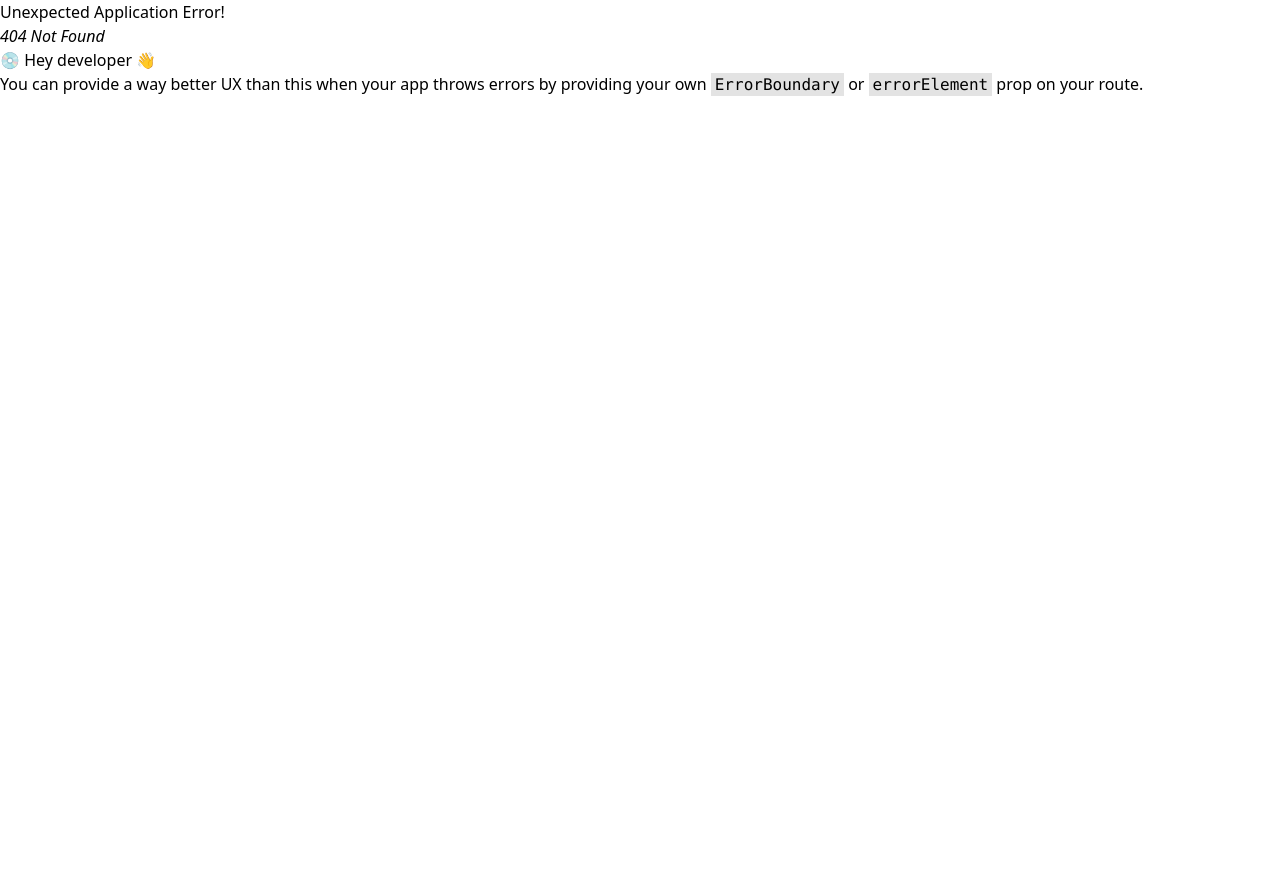
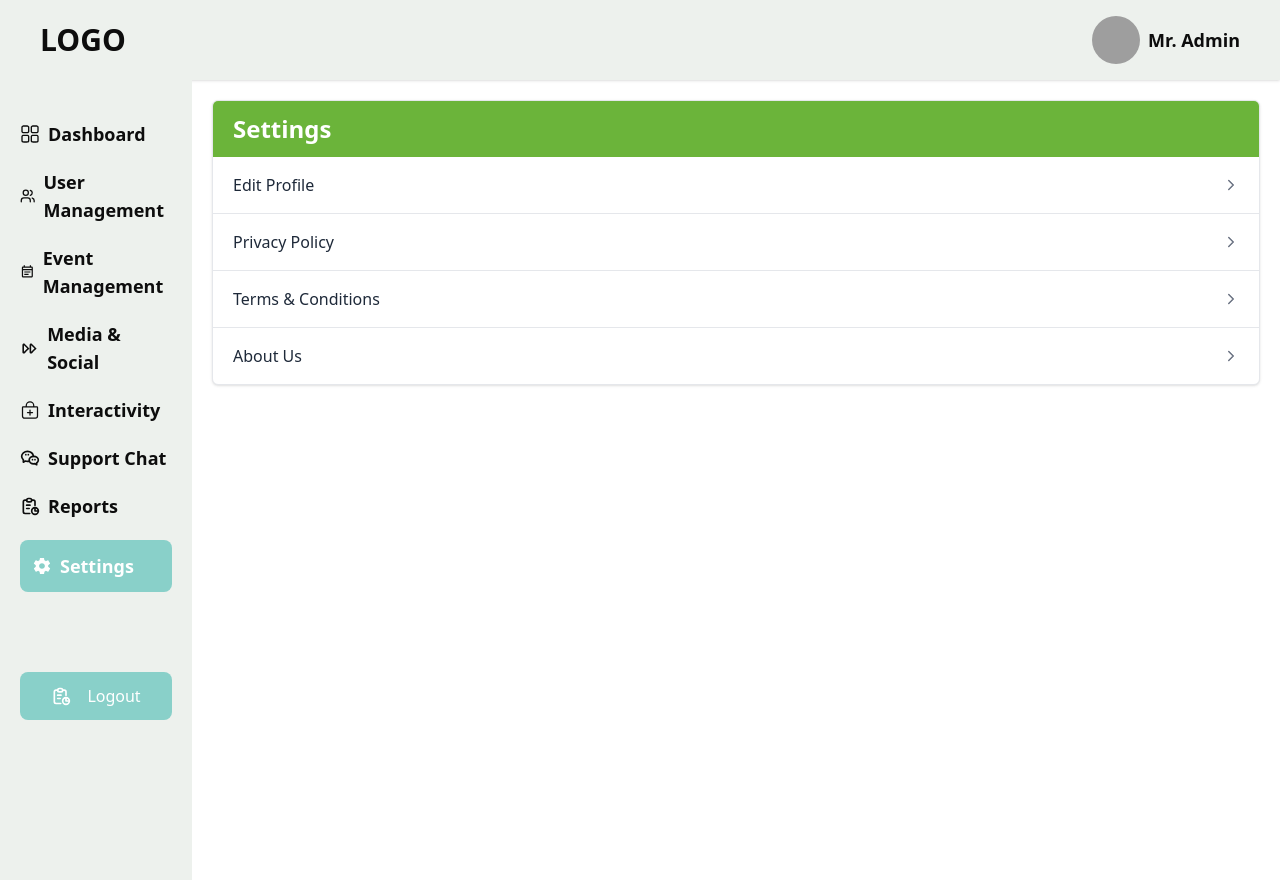
Before and after one commit to TAIJULAMAN/nicheLine-messaging-app-dashboard, a React (Vite) app: page /settings in a window 1280 px wide. Before the commit this address had no page. Before the commit the page ends 800 px from the top, so only its background shows below. Built offline with nearby package versions, Linux system fonts and the light colour scheme; grey boxes are pictures that could not be loaded.

Commit message:
comjplete settings pages

```diff
--- a/src/pages/Privacy Policy/PrivacyPolicy.jsx
+++ b/src/pages/Privacy Policy/PrivacyPolicy.jsx
@@ -9,7 +9,9 @@ export default function PrivacyPolicy() {
 
   return (
     <div className="p-5">
-      <h1 className="text-start text-3xl font-bold mb-5">Privacy Policy</h1>
+      <div className="bg-[#6BB43A] px-5 py-3 rounded-md mb-3">
+        <h1 className="text-white text-2xl font-bold">Privacy Policy</h1>
+      </div>
 
       <div className=" bg-white rounded shadow p-5 h-full">
         <ReactQuill
@@ -22,7 +24,7 @@ export default function PrivacyPolicy() {
       <div className="text-center py-5 w-full">
         <button
           onClick={() => console.log(content)}
-          className="bg-[#00c0b5] text-white font-semibold w-full py-2 rounded transition duration-200"
+          className="bg-[#74AA2E] text-white font-semibold w-full py-2 rounded transition duration-200"
         >
           Save changes
         </button>
--- /dev/null
+++ b/src/pages/Settings/Settings.jsx
@@ -0,0 +1,62 @@
+import { Link } from "react-router-dom";
+import { IoChevronForward } from "react-icons/io5";
+
+export default function Settings() {
+  return (
+    <div className="w-full mx-auto">
+      {/* Card */}
+      <div className="bg-white rounded-md shadow border border-gray-200 overflow-hidden">
+        {/* Header */}
+        <div className="bg-[#6BB43A] px-5 py-3">
+          <h1 className="text-white text-2xl font-bold">Settings</h1>
+        </div>
+
+        {/* List */}
+        <ul className="divide-y divide-gray-200">
+          {/* Edit Profile */}
+          <li>
+            <Link
+              to="/profile"
+              className="flex items-center justify-between px-5 py-4 hover:bg-gray-50 transition"
+            >
+              <span className="text-gray-800 text-base">Edit Profile</span>
+              <IoChevronForward className="text-gray-500" />
+            </Link>
+          </li>
+          {/* Privacy Policy */}
+          <li>
+            <Link
+              to="/privacy-policy"
+              className="flex items-center justify-between px-5 py-4 hover:bg-gray-50 transition"
+            >
+              <span className="text-gray-800 text-base">Privacy Policy</span>
+              <IoChevronForward className="text-gray-500" />
+            </Link>
+          </li>
+          {/* Terms & Conditions */}
+          <li>
+            <Link
+              to="/terms-and-condition"
+              className="flex items-center justify-between px-5 py-4 hover:bg-gray-50 transition"
+            >
+              <span className="text-gray-800 text-base">
+                Terms & Conditions
+              </span>
+              <IoChevronForward className="text-gray-500" />
+            </Link>
+          </li>
+          {/* About Us */}
+          <li>
+            <Link
+              to="/about-us"
+              className="flex items-center justify-between px-5 py-4 hover:bg-gray-50 transition"
+            >
+              <span className="text-gray-800 text-base">About Us</span>
+              <IoChevronForward className="text-gray-500" />
+            </Link>
+          </li>
+        </ul>
+      </div>
+    </div>
+  );
+}
--- a/src/pages/Terms Condition/TermsCondition.jsx
+++ b/src/pages/Terms Condition/TermsCondition.jsx
@@ -9,7 +9,9 @@ function TermsCondition() {
 
   return (
     <div className="px-5 md:px-0 py-5 md:py-10">
-      <h1 className="text-start text-3xl font-bold mb-5">Terms & Condition</h1>
+      <div className="bg-[#6BB43A] px-5 py-3 rounded-md mb-3">
+        <h1 className="text-white text-2xl font-bold">Terms & Condition</h1>
+      </div>
 
       <div className=" bg-white rounded shadow p-5 h-full">
         <ReactQuill
@@ -22,7 +24,7 @@ function TermsCondition() {
       <div className="text-center py-5">
         <button
           onClick={() => console.log(content)}
-          className="bg-[#00c0b5] text-white font-semibold w-full py-2 rounded transition duration-200"
+          className="bg-[#74AA2E] text-white font-semibold w-full py-2 rounded transition duration-200"
         >
           Save changes
         </button>
--- a/src/pages/optional/AboutUs.jsx
+++ b/src/pages/optional/AboutUs.jsx
@@ -9,7 +9,9 @@ function AboutUs() {
 
   return (
     <div className="p-5">
-      <h1 className="text-start text-3xl font-bold mb-5">About Us</h1>
+      <div className="bg-[#6BB43A] px-5 py-3 rounded-md mb-3">
+        <h1 className="text-white text-2xl font-bold">About Us</h1>
+      </div>
 
       <div className=" bg-white rounded shadow p-5 h-full">
         <ReactQuill
@@ -22,7 +24,7 @@ function AboutUs() {
       <div className="text-center py-5">
         <button
           onClick={() => console.log(content)}
-          className="bg-[#FF0000] text-white font-semibold w-full py-2 rounded transition duration-200"
+          className="bg-[#74AA2E] text-white font-semibold w-full py-2 rounded transition duration-200"
         >
           Save changes
         </button>
--- a/src/pages/profile/ChangePass.jsx
+++ b/src/pages/profile/ChangePass.jsx
@@ -95,7 +95,7 @@ function ChangePass() {
           </div>
         </div>
         <div className="text-center py-5">
-          <button className="bg-[#00c0b5] text-white font-semibold w-full py-3 rounded-md">
+          <button className="bg-[#74AA2E] text-white font-semibold w-full py-3 rounded-md">
             Save & Change
           </button>
         </div>
--- a/src/pages/profile/EditProfile.jsx
+++ b/src/pages/profile/EditProfile.jsx
@@ -1,5 +1,6 @@
 function EditProfile() {
   return (
+    <div className="w-full flex justify-center items-center">
       <div className="bg-white px-20 w-[715px] py-5 rounded-md">
         <p className="text-[#0D0D0D] text-center font-bold text-2xl mb-5">
           Edit Your Profile
@@ -19,7 +20,9 @@ function EditProfile() {
           </div>
 
           <div>
-          <label className="text-xl text-[#0D0D0D] mb-2 font-bold">Email</label>
+            <label className="text-xl text-[#0D0D0D] mb-2 font-bold">
+              Email
+            </label>
             <input
               type="text"
               name="contactNo"
@@ -43,12 +46,13 @@ function EditProfile() {
           </div>
 
           <div className="text-center py-5">
-          <button className="bg-[#00c0b5] text-white font-semibold w-full py-3 rounded-lg">
+            <button className="bg-[#74AA2E] text-white font-semibold w-full py-3 rounded-lg">
               Save & Change
             </button>
           </div>
         </form>
       </div>
+    </div>
   );
 }
 
--- a/src/pages/profile/ProfilePage.jsx
+++ b/src/pages/profile/ProfilePage.jsx
@@ -9,12 +9,12 @@ function ProfilePage() {
   return (
     <div className="overflow-y-auto">
       <div className="px-5 pb-5 h-full">
-        <h3 className="font-semibold pb-5 text-xl text-[#242424]">
-          Admin Profile(Super Admin)
-        </h3>
+        <div className="bg-[#6BB43A] px-5 py-3 rounded-md mb-3">
+          <h1 className="text-white text-2xl font-bold">Profile</h1>
+        </div>
         <div className="mx-auto flex flex-col justify-center items-center">
           {/* Profile Picture Section */}
-          <div className="flex justify-center items-center bg-[#00c0b5] mt-5 text-white w-[900px] mx-auto p-5 gap-5 rounded-lg">
+          <div className="flex justify-center items-center bg-[#74AA2E] mt-5 text-white w-[900px] mx-auto p-5 gap-5 rounded-lg">
             <div className="relative">
               <div className="w-[122px] h-[122px] bg-gray-300 rounded-full border-4 border-white shadow-xl flex justify-center items-center">
                 <img
@@ -43,7 +43,7 @@ function ProfilePage() {
               onClick={() => setActiveTab("editProfile")}
               className={`cursor-pointer pb-1 ${
                 activeTab === "editProfile"
-                  ? "text-[#00c0b5] border-b-2 border-[#00c0b5]"
+                  ? "text-[#74AA2E] border-b-2 border-[#74AA2E]"
                   : "text-[#6A6D76]"
               }`}
             >
@@ -53,7 +53,7 @@ function ProfilePage() {
               onClick={() => setActiveTab("changePassword")}
               className={`cursor-pointer pb-1 ${
                 activeTab === "changePassword"
-                  ? "text-[#00c0b5] border-b-2 border-[#00c0b5]"
+                  ? "text-[#74AA2E] border-b-2 border-[#74AA2E]"
                   : "text-[#6A6D76]"
               }`}
             >
--- a/src/shared/Sidebar/Sidebar.jsx
+++ b/src/shared/Sidebar/Sidebar.jsx
@@ -22,7 +22,8 @@ const Sidebar = ({ isOpen, toggleSidebar }) => {
 
   return (
     <div
-      className={`fixed lg:static bg-[#EDF1ED] text-[#0D0D0D] w-[70%] sm:w-[70%] md:w-[15%] lg:w-[15%] h-screen overflow-y-auto py-5 md:py-0 z-50 transition-transform ${isOpen ? "translate-x-0 top-0 left-0 " : "-translate-x-full"
+      className={`fixed lg:static bg-[#EDF1ED] text-[#0D0D0D] w-[70%] sm:w-[70%] md:w-[15%] lg:w-[15%] h-screen overflow-y-auto py-5 md:py-0 z-50 transition-transform ${
+        isOpen ? "translate-x-0 top-0 left-0 " : "-translate-x-full"
       } lg:translate-x-0`}
     >
       {/* Close Button (Mobile Only) */}
@@ -38,7 +39,8 @@ const Sidebar = ({ isOpen, toggleSidebar }) => {
         {/* Dashboard Page */}
         <Link to="/">
           <li
-            className={`flex items-center gap-2 cursor-pointer transition-all duration-300 ease-in-out ${isActive("/")
+            className={`flex items-center gap-2 cursor-pointer transition-all duration-300 ease-in-out ${
+              isActive("/")
                 ? "bg-[#89D0C9] text-white px-3 py-3 rounded-lg"
                 : ""
             }`}
@@ -50,7 +52,8 @@ const Sidebar = ({ isOpen, toggleSidebar }) => {
         {/* User Management */}
         <Link to="/user-details">
           <li
-            className={`flex items-center gap-2 mt-5 cursor-pointer transition-all duration-300 ease-in-out ${isActive("/user-details")
+            className={`flex items-center gap-2 mt-5 cursor-pointer transition-all duration-300 ease-in-out ${
+              isActive("/user-details")
                 ? "bg-[#89D0C9] text-white px-3 py-3 rounded-lg"
                 : ""
             }`}
@@ -62,7 +65,8 @@ const Sidebar = ({ isOpen, toggleSidebar }) => {
         {/* Event Management */}
         <Link to="/event-management">
           <li
-            className={`flex items-center gap-2 mt-5 cursor-pointer transition-all duration-300 ease-in-out ${isActive("/event-management")
+            className={`flex items-center gap-2 mt-5 cursor-pointer transition-all duration-300 ease-in-out ${
+              isActive("/event-management")
                 ? "bg-[#89D0C9] text-white px-3 py-3 rounded-lg"
                 : ""
             }`}
@@ -74,7 +78,8 @@ const Sidebar = ({ isOpen, toggleSidebar }) => {
         {/*  Media & Social*/}
         <Link to="/media-social">
           <li
-            className={`flex items-center gap-2 mt-5 cursor-pointer transition-all duration-300 ease-in-out ${isActive("/media-social")
+            className={`flex items-center gap-2 mt-5 cursor-pointer transition-all duration-300 ease-in-out ${
+              isActive("/media-social")
                 ? "bg-[#89D0C9] text-white px-3 py-3 rounded-lg"
                 : ""
             }`}
@@ -86,7 +91,8 @@ const Sidebar = ({ isOpen, toggleSidebar }) => {
         {/* Interactivity */}
         <Link to="/interactivity">
           <li
-            className={`flex items-center gap-2 mt-5 cursor-pointer transition-all duration-300 ease-in-out ${isActive("/interactivity")
+            className={`flex items-center gap-2 mt-5 cursor-pointer transition-all duration-300 ease-in-out ${
+              isActive("/interactivity")
                 ? "bg-[#89D0C9] text-white px-3 py-3 rounded-lg"
                 : ""
             }`}
@@ -99,7 +105,8 @@ const Sidebar = ({ isOpen, toggleSidebar }) => {
         {/* Chat */}
         <Link to="/chat">
           <li
-            className={`flex items-center gap-2 mt-5 cursor-pointer transition-all duration-300 ease-in-out ${isActive("/chat")
+            className={`flex items-center gap-2 mt-5 cursor-pointer transition-all duration-300 ease-in-out ${
+              isActive("/chat")
                 ? "bg-[#89D0C9] text-white px-3 py-3 rounded-lg"
                 : ""
             }`}
@@ -108,9 +115,10 @@ const Sidebar = ({ isOpen, toggleSidebar }) => {
             <p className="text-lg font-semibold">Support Chat</p>
           </li>
         </Link>
-        <Link to="/privacy-policy">
+        {/* <Link to="/privacy-policy">
           <li
-            className={`flex items-center gap-2 mt-5 cursor-pointer transition-all duration-300 ease-in-out ${isActive("/privacy-policy")
+            className={`flex items-center gap-2 mt-5 cursor-pointer transition-all duration-300 ease-in-out ${
+              isActive("/privacy-policy")
                 ? "bg-[#89D0C9] text-white px-3 py-3 rounded-lg"
                 : ""
             }`}
@@ -121,7 +129,8 @@ const Sidebar = ({ isOpen, toggleSidebar }) => {
         </Link>
         <Link to="/terms-and-condition">
           <li
-            className={`flex items-center gap-2 mt-5 cursor-pointer transition-all duration-300 ease-in-out ${isActive("/terms-and-condition")
+            className={`flex items-center gap-2 mt-5 cursor-pointer transition-all duration-300 ease-in-out ${
+              isActive("/terms-and-condition")
                 ? "bg-[#89D0C9] text-white px-3 py-3 rounded-lg"
                 : ""
             }`}
@@ -129,10 +138,11 @@ const Sidebar = ({ isOpen, toggleSidebar }) => {
             <FaRegBookmark className="w-5 h-5 text-lg font-semibold" />
             <p className="text-lg font-semibold">Terms and Conditions</p>
           </li>
-        </Link>
+        </Link> */}
         <Link to="/reports">
           <li
-            className={`flex items-center gap-2 mt-5 cursor-pointer transition-all duration-300 ease-in-out ${isActive("/reports")
+            className={`flex items-center gap-2 mt-5 cursor-pointer transition-all duration-300 ease-in-out ${
+              isActive("/reports")
                 ? "bg-[#89D0C9] text-white px-3 py-3 rounded-lg"
                 : ""
             }`}
@@ -141,17 +151,24 @@ const Sidebar = ({ isOpen, toggleSidebar }) => {
             <p className="text-lg font-semibold">Reports</p>
           </li>
         </Link>
-
-
-
+        <Link to="/settings">
+          <li
+            className={`flex items-center gap-2 mt-5 cursor-pointer transition-all duration-300 ease-in-out ${
+              isActive("/settings")
+                ? "bg-[#89D0C9] text-white px-3 py-3 rounded-lg"
+                : ""
+            }`}
+          >
+            <IoMdSettings className="w-5 h-5 text-lg font-semibold" />
+            <p className="text-lg font-semibold">Settings</p>
+          </li>
+        </Link>
       </ul>
 
       {/* Logout Button */}
       <div className="absolute mt-8 md:mt-20 mmd:mt-20 w-full px-5">
         <Link to="/sign-in">
-          <button
-            className="flex items-center gap-4 w-full py-3 rounded-lg bg-[#89D0C9]  px-3 duration-200 text-white justify-center "
-          >
+          <button className="flex items-center gap-4 w-full py-3 rounded-lg bg-[#89D0C9]  px-3 duration-200 text-white justify-center ">
             <TbReport className="w-5 h-5 font-bold" />
             <span>Logout</span>
           </button>
```
Also changed, not shown: src/routes/Routes.jsx (+20 -1 lines). Lines whose indentation alone changed are shown as unchanged.
